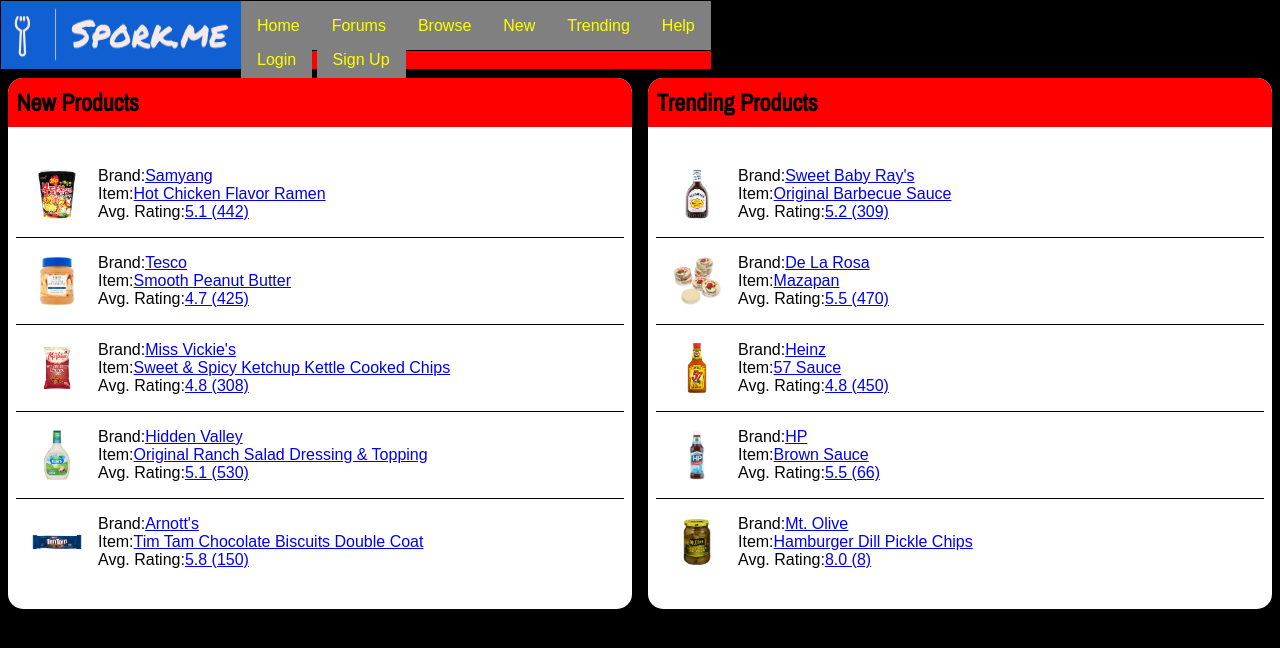
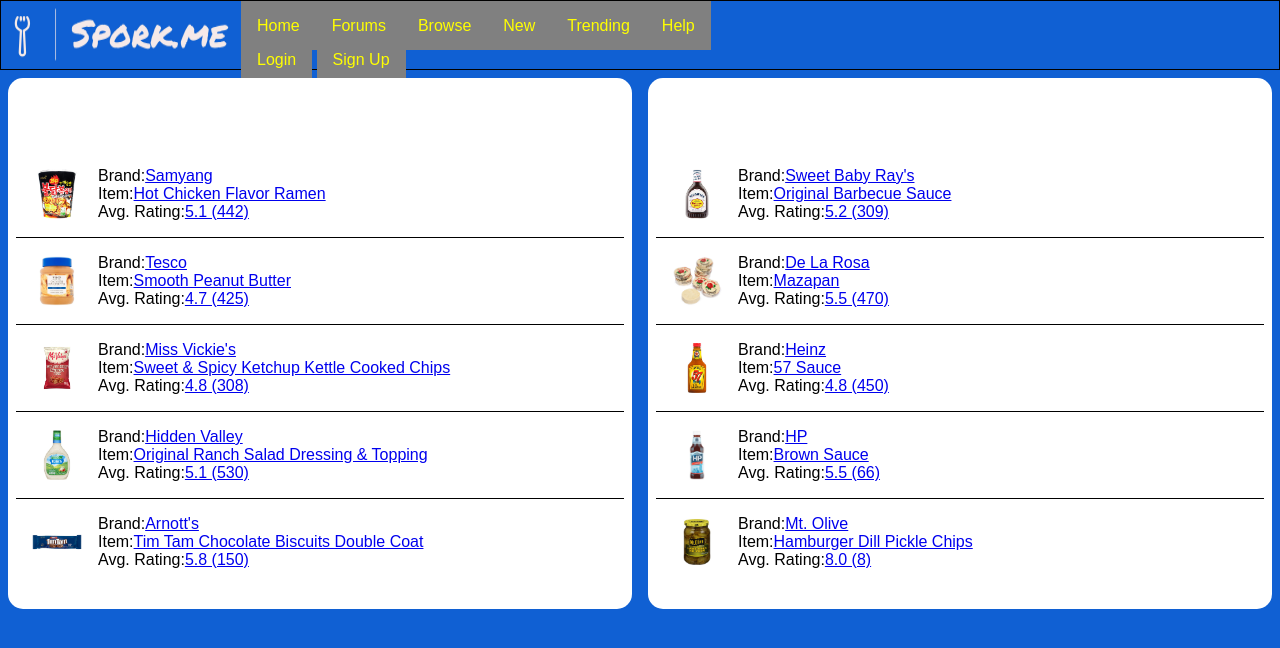
Before and after one commit to jclane/CodeLouisville-Final-Project, a plain HTML site: page index.html in a window 1280 px wide. Drawn offline with nearby package versions, Linux system fonts and the light colour scheme.

Commit message:
added css vars for colors

```diff
--- a/css/style.css
+++ b/css/style.css
@@ -4,12 +4,16 @@
     --heading-font: "Archivo Narrow", "Verdana", sans-serif;
     --default-font: "Arial", "Helvetica", sans-serif;
     --logo-blue: rgb(16, 96, 211);
+    --grey: rgb(229, 226, 232);
+    --light-blue: rgb(101, 147, 219);
+    --vlight-blue: rgb(124, 164, 220);
+
 }
 
 body {
     margin: 0;
     padding: 0;
-    background: #000;
+    background: var(--logo-blue);
     color: #FFF;
     font-family: var(--default-font);
 }
@@ -50,7 +54,6 @@ nav #main-menu {
 
 .member-links {
     float: right;
-    background: red;
 }
 
 .list-container {
@@ -63,7 +66,8 @@ nav #main-menu {
 
 .container-heading {
     font-family: var(--heading-font);
-    background: red;
+    background: var(--dark-blue);
+    color: white;
     padding: .35em;
     margin: 0;
     border-radius: 15px 15px 0 0;
```
